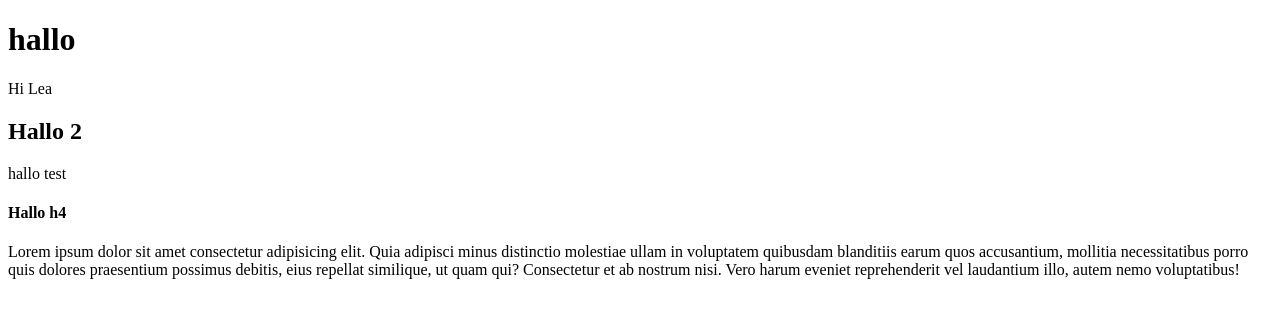
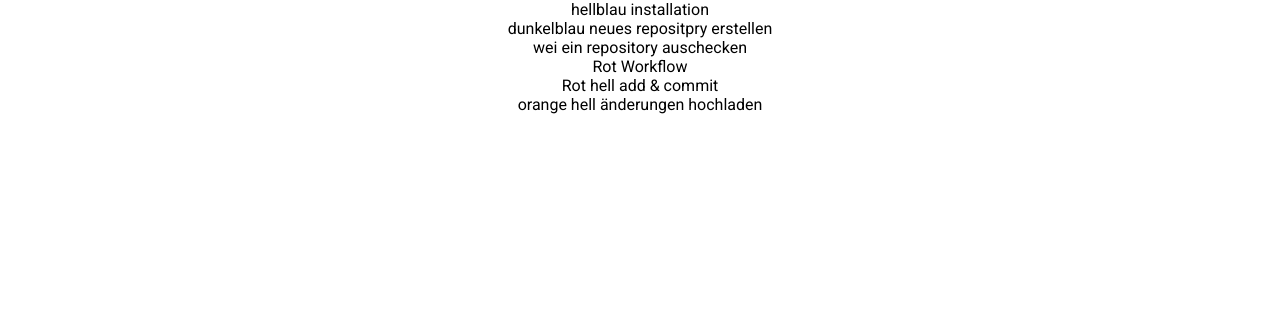
Before and after one commit to MarzioCostantini/Git-Projekt, a plain HTML site: page index.html in a window 1280 px wide. Drawn offline with Linux system fonts and the light colour scheme; a web font is replaced by a local one.

Commit message:
HTML Grundstr.

```diff
--- a/index.html
+++ b/index.html
@@ -8,18 +8,47 @@
     <link rel="stylesheet" href="style.css">
 </head>
 <body>
-    <h1>hallo</h1>
-    <p>Hi Lea</p>
-    <h2>Hallo 2</h2>
-    <p>hallo test</p>
+    <header>
+        <nav>
 
-    <section>
-        <div>
-            <h4>Hallo h4</h4>
-            <div>
-                <p>Lorem ipsum dolor sit amet consectetur adipisicing elit. Quia adipisci minus distinctio molestiae ullam in voluptatem quibusdam blanditiis earum quos accusantium, mollitia necessitatibus porro quis dolores praesentium possimus debitis, eius repellat similique, ut quam qui? Consectetur et ab nostrum nisi. Vero harum eveniet reprehenderit vel laudantium illo, autem nemo voluptatibus!</p>
-            </div>
-        </div>
-    </section>
+        </nav>
+    </header>
+    <main>
+        <section>
+            hellblau
+            installation
+        </section>
+
+        <section>
+            dunkelblau
+            neues repositpry erstellen
+        </section>
+
+        <section>
+            wei
+            ein repository auschecken
+        </section>
+
+        <section>
+            Rot
+            Workflow
+        </section>
+
+        <section>
+            Rot hell
+            add & commit
+        </section>
+
+        <section>
+            orange hell
+            änderungen hochladen
+        </section>
+
+    </main>
+
+    <footer>
+
+    </footer>
+
 </body>
 </html>
--- a/style.css
+++ b/style.css
@@ -0,0 +1,11 @@
+@import url('https://fonts.googleapis.com/css2?family=Chelsea+Market&family=Roboto&display=swap');
+
+body {
+    margin: 0px;
+    font-family: Roboto;
+    text-align: center;
+}
+
+h1, h2, h3, h4, h5, h6 {
+    font-family: 'Chelsea Market', cursive;
+}
```
